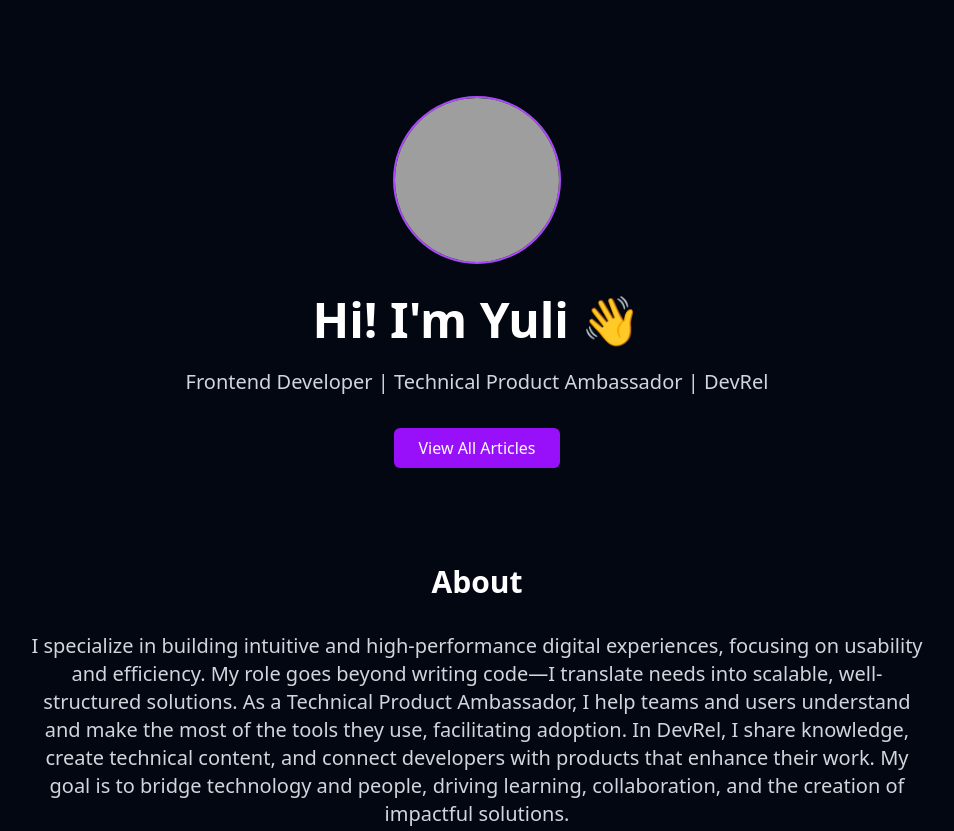
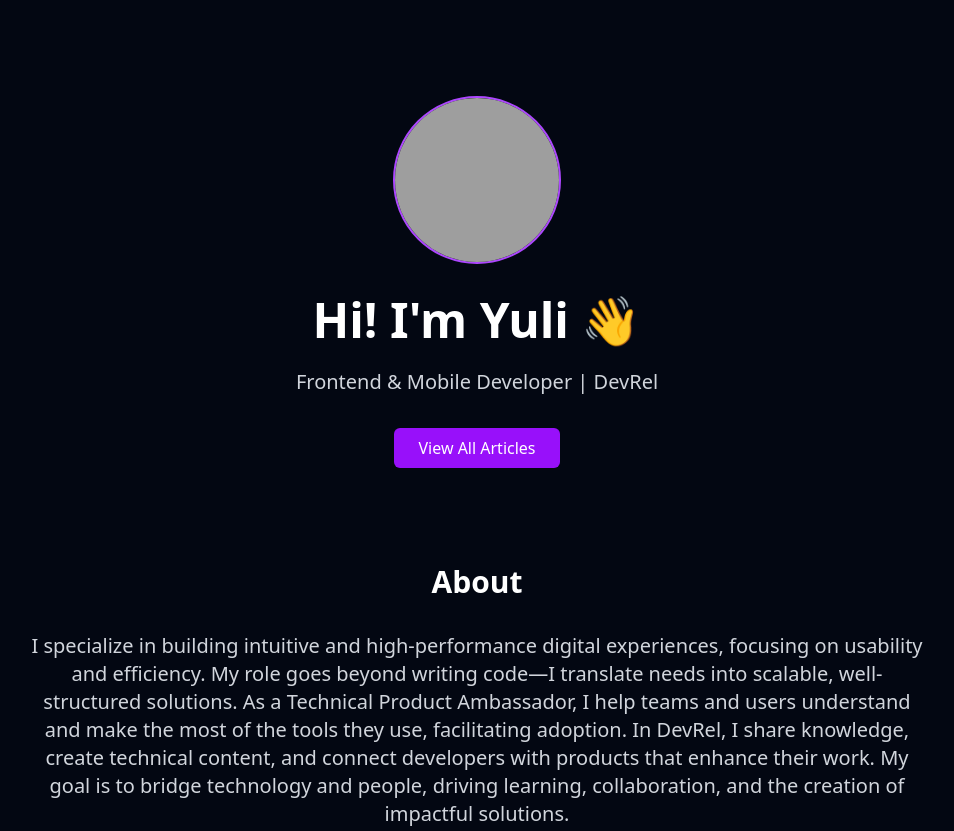
Before and after one commit to LaDuquesaDev/laduquesa-blog, an Astro site: page / in a window 1280 px wide. Shown: the top 831 px of the page, without its empty margins (163-1117 px from the left). Built offline with nearby package versions, Linux system fonts and the light colour scheme; Astro itself is replaced by a stand-in of ours; grey boxes are pictures that could not be loaded.

Commit message:
update rols

```diff
--- a/src/components/Hero.astro
+++ b/src/components/Hero.astro
@@ -16,7 +16,7 @@ import profilePicture from "../assets/profile-photo.png"
 
     <h1 class="text-4xl md:text-5xl font-bold text-white mb-6">Hi! I'm Yuli 👋</h1>
     <p class="text-xl text-gray-300 max-w-2xl mb-8">
-      Frontend Developer | Technical Product Ambassador | DevRel
+      Frontend & Mobile Developer | DevRel
     </p>
     <a href="https://medium.com/@laduquesadev" class="bg-purple-600 hover:bg-purple-700 text-white font-medium py-2 px-6 rounded-md transition-colors">
       View All Articles
```
